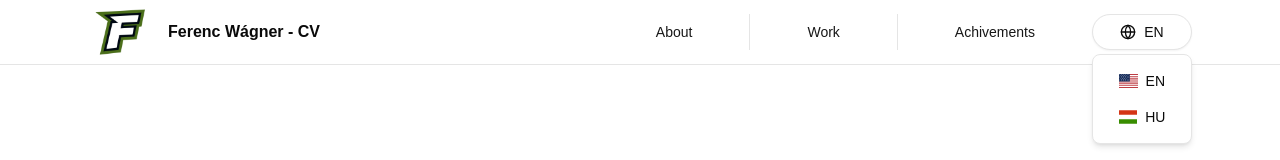
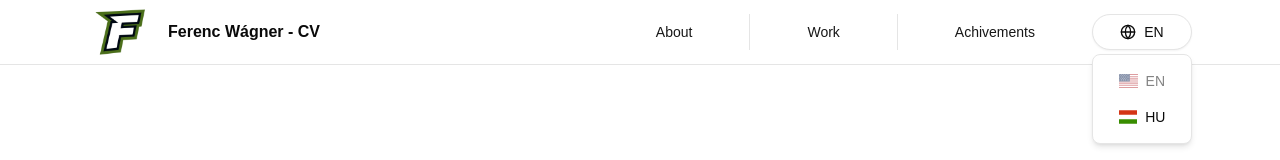
Before and after one commit to WFeree/fhub, a React (Vite) app: page / in a window 1280 px wide. Both pictures are taken after a click on the button "EN". Shown: the top 160 px of the page. Built offline with nearby package versions, Linux system fonts and the light colour scheme.

Commit message:
LangSelector working

```diff
--- a/src/components/LangSelector.tsx
+++ b/src/components/LangSelector.tsx
@@ -3,53 +3,39 @@ import { Button } from "./ui/button"
 import { useState } from "react"
 import "flag-icons/css/flag-icons.min.css"
 
+type Lang = "en" | "hu"
+
+const LANGUAGES: { code: Lang; flagCode: string; name: string }[] = [
+  { code: "en", flagCode: "us", name: "EN" },
+  { code: "hu", flagCode: "hu", name: "HU" },
+]
+
 const LangSelector = () => {
-  const [LangSelectorOpen, setLangSelectorOpen] = useState<boolean>(false)
-  const [lang, setLang] = useState<"en" | "hu">("en")
+  const [langSelectorOpen, setLangSelectorOpen] = useState<boolean>(false)
+  const [lang, setLang] = useState<Lang>("en")
 
-  function changeLang(){
-    if(lang == "en"){
-      setLang("hu")
-    }
-    if(lang == "hu"){
-      setLang("en")
-    }
+  function changeLang(newLang: Lang) {
+    setLang(newLang)
     setLangSelectorOpen(false)
-  }
-
-  const LangItem = (flagCode: string, name: string) => {
-    if(lang == "en"){
-      return(
-      <Button variant="ghost" className="w-full text-left px-4 py-2 hover:bg-accent rounded-md flex gap-2" onClick={changeLang}>
-        <span className={`fi fi-${flagCode}`}></span>
-        <span>{name}</span>
-      </Button>
-        )
-    }
-    if(lang == "hu"){
-      return(
-        <Button variant="ghost" className="w-full text-left px-4 py-2 hover:bg-accent rounded-md flex gap-2" onClick={changeLang}>
-          <span className={`fi fi-${flagCode}`}></span>
-          <span>{name}</span>
-        </Button>
-      )
-    }
   }
 
   return (
     <div className="relative">
-      <Button variant="outline" className="flex border rounded-4xl px-4 py-2 items-center gap-2 w-25" onClick={() => setLangSelectorOpen(!LangSelectorOpen)}>
-        <Globe size={18}/>
+      <Button variant="outline" className="flex border rounded-4xl px-4 py-2 items-center gap-2 w-25" onClick={() => setLangSelectorOpen(!langSelectorOpen)}>
+        <Globe size={18} />
         <span>{lang.toUpperCase()}</span>
       </Button>
 
-      {LangSelectorOpen && (
+      {langSelectorOpen && (
         <div className="absolute top-8 mt-2 rounded-md border bg-background shadow-md p-2 w-25">
-          {LangItem("us","EN")}
-          {LangItem("hu","HU")}
+          {LANGUAGES.map(({ code, flagCode, name }) => (
+            <Button key={code} variant="ghost" disabled={lang === code} className="w-full text-left px-4 py-2 hover:bg-accent rounded-md flex gap-2" onClick={() => changeLang(code)}>
+              <span className={`fi fi-${flagCode}`}></span>
+              <span>{name}</span>
+            </Button>
+          ))}
         </div>
       )}
-
     </div>
   )
 }
```
